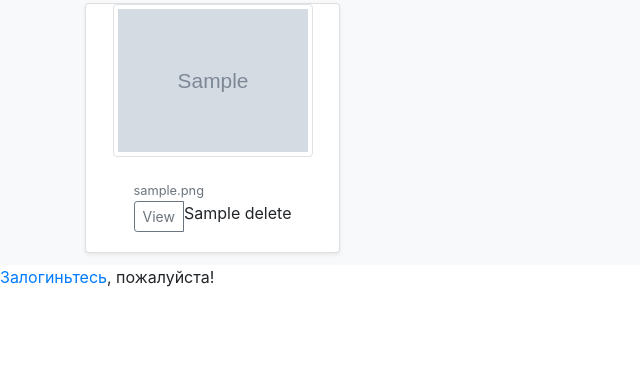
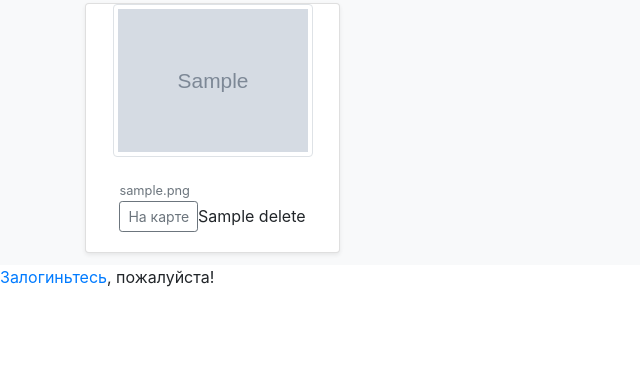
Before and after one commit to ggguser/photo_trail, a Flask app: template app/templates/photo_upload.html in a window 1280 px wide. Shown: the part 82-457 px from the top of the page, without its empty margins (0-640 px from the left). Run offline with Flask 2, Linux system fonts and the light colour scheme; tables that the repository leaves empty hold one stand-in row (values such as "Sample post"); the template is opened without the code that fills it: values that come from a table or form of the project are taken from there, most other values are stand-ins (such as "Sample title", 1, 10 or a date in 2020); grey boxes marked "Sample" are stand-in pictures; some libraries are stand-ins or nearby versions.

Commit message:
Finally a nice version of photo card

```diff
--- a/app/templates/_photo_edit.html
+++ b/app/templates/_photo_edit.html
@@ -29,17 +29,13 @@
 
             <div class="d-flex justify-content-between align-items-center">
 
-                <div class="btn-group btn-group-sm" role="group">
 
-                    <a href="https://yandex.ru/maps/?ll={{ photo.lng }}%2C{{ photo.lat }}" class="btn btn-sm btn-outline-secondary">View</a>
-{#                    <a type="button" class="btn btn-sm btn-outline-secondary">Edit</a>#}
+                    <a href="https://yandex.ru/maps/?ll={{ photo.lng }}%2C{{ photo.lat }}" class="btn btn-sm btn-outline-secondary">На карте</a>
                     <form action="{{ url_for('delete_photo', photo_id=photo.uuid) }}" method="post">
                         {{ delete.hidden_tag() }}
                         {{ delete.delete(class="btn btn-sm btn-outline-danger")}}
-{#                        <button type="button" class="btn btn-sm btn-outline-secondary">Delete</button>#}
                     </form>
 
-                </div>
 
 
             </div>
```
